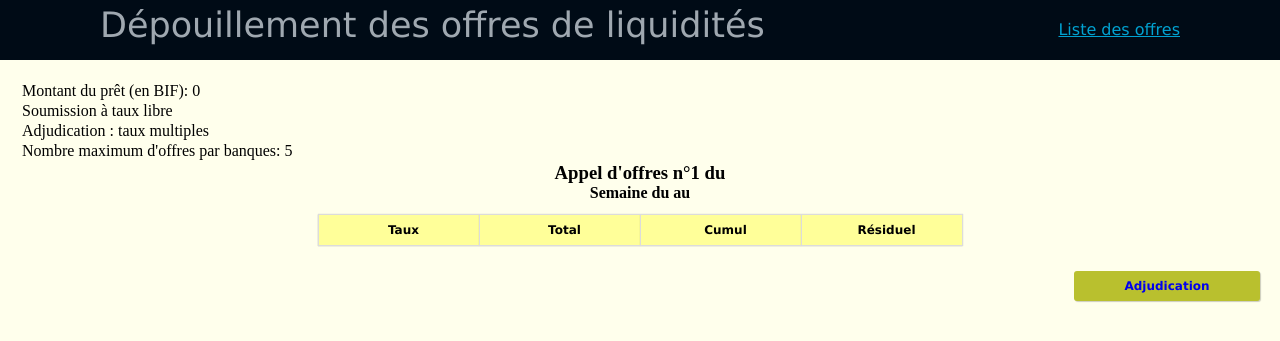
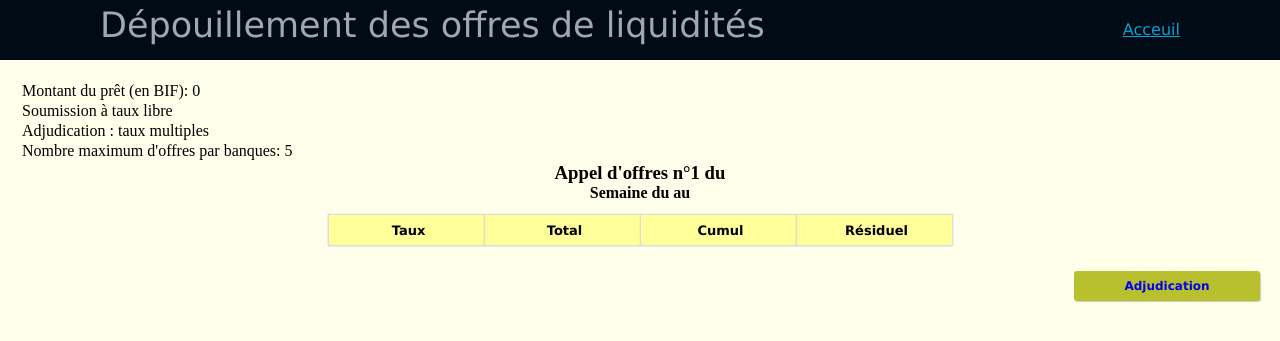
Before and after one commit to LionelKb/call-liquidity, a PHP site: page /affichage/Analysis.php in a window 1280 px wide. Shown: the top 341 px of the page. Run offline with PHP 8.4, Linux system fonts and the light colour scheme; the visitor is signed in with stand-in values (Sample User, id 1); data that the repository does not hold is empty.

Commit message:
last modif of today!
C juste le design en gros..

```diff
--- a/affichage/Analysis.php
+++ b/affichage/Analysis.php
@@ -18,7 +18,7 @@
             </div>
             <div id="right">
                 <div id="content">
-                    <a href="logout.php?logout">Liste des offres</a>
+                    <a href="logout.php?logout">Acceuil</a>
                 </div>
             </div>
         </div>
--- a/affichage/awards.php
+++ b/affichage/awards.php
@@ -18,7 +18,7 @@
     		</div>
                 <div id="right">
                     <div id="content">
-                        <a href="logout.php?logout">Liste des offres</a>
+                        <a href="logout.php?logout">Acceuil</a>
                     </div>
                 </div>
     	</div>
--- a/affichage/list2.php
+++ b/affichage/list2.php
@@ -25,6 +25,11 @@
     		<div id= "left">
     			<label>Liste des offres</label>
     		</div>
+            <div id="right">
+                <div id="content">
+                    <a href="logout.php?logout">Acceuil</a>
+                </div>
+            </div>
     	</div>
         <div class="public">
         	<?php
--- a/affichage/notifications.php
+++ b/affichage/notifications.php
@@ -19,7 +19,7 @@
     		</div>
             <div id="right">
                 <div id="content">
-                    <a href="logout.php?logout">Liste des offres</a>
+                    <a href="logout.php?logout">Acceuil</a>
                 </div>
             </div>
     	</div>
--- a/affichage/notifying.php
+++ b/affichage/notifying.php
@@ -26,9 +26,9 @@
 	/*echo '<pre>';
 	print_r($submit_banks);
 	echo '</pre>';*/
-	echo '<pre>';
+	/*echo '<pre>';
 	print_r($adjud_banks);
-	echo '</pre>';
+	echo '</pre>';*/
 	$award = array();
 	$offer_bank = array();
 	for($offset=0;$offset<=sizeof($adjud_banks);$offset++)
--- a/affichage/publication.php
+++ b/affichage/publication.php
@@ -18,7 +18,7 @@
     		</div>
     		<div id="right">
                 <div id="content">
-                    <a href="logout.php?logout">Liste des offres</a>
+                    <a href="logout.php?logout">Acceuil</a>
                 </div>
             </div>
     	</div>
--- a/affichage/style2.css
+++ b/affichage/style2.css
@@ -12,9 +12,9 @@
 	width : 150px;
 	height: 30px;
 	font-family:Verdana, Geneva, sans-serif;
-	font-size:12px;
+	font-size:13px;
 	box-shadow: 0px 0px 1px rgba(0,0,0,0.2);
-	padding-left:10px;
+	padding-left:5px;
 	text-align : right;
 }
 .container td:hover
```
Also changed, not shown: affichage/awarding.php (+20 -2 lines), affichage/details.php (+4 -4 lines).
